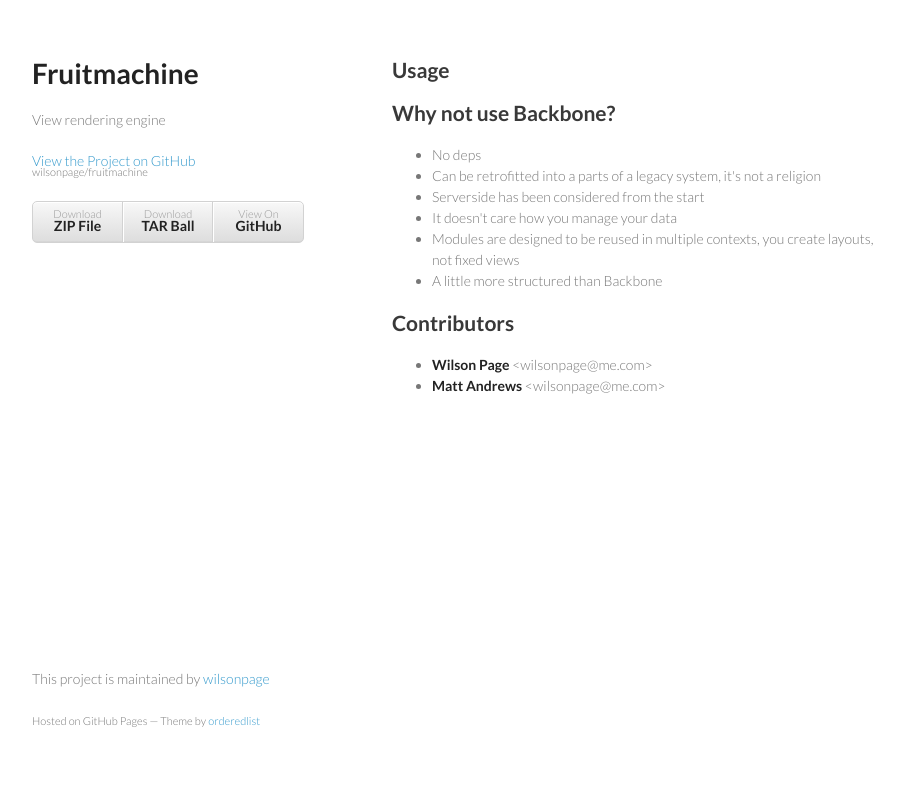
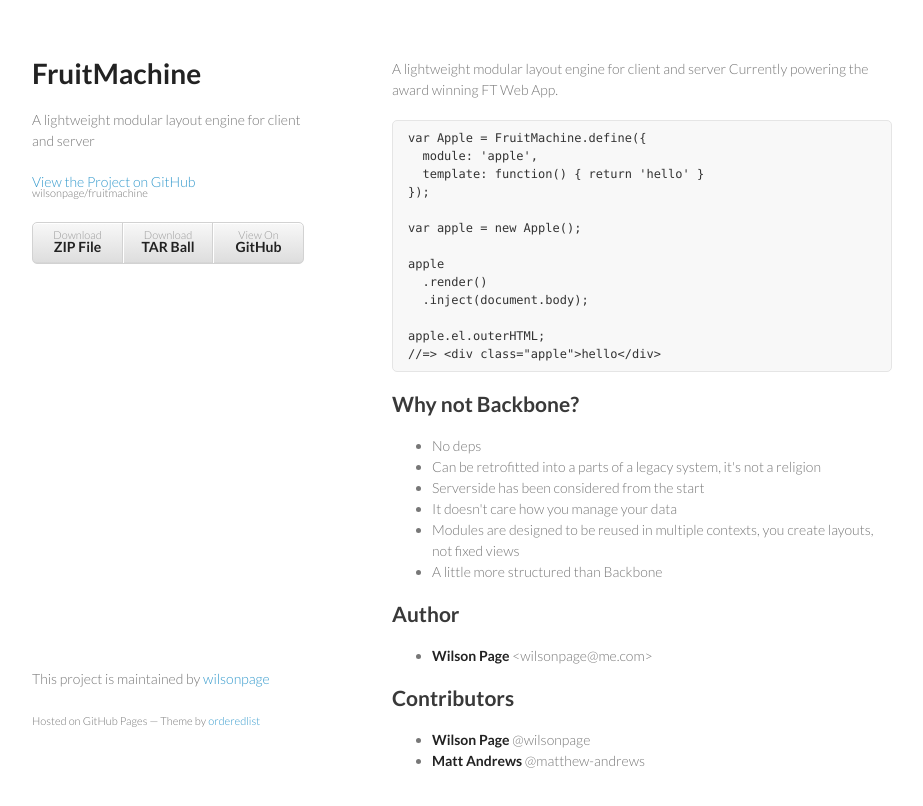
Before and after one commit to ftlabs/fruitmachine, a website: page index.html in a window 1280 px wide. Shown: the whole page, without its empty margins (178-1101 px from the left). Drawn offline with Linux system fonts and the light colour scheme.

Commit message:
Updated readme

```diff
--- a/index.html
+++ b/index.html
@@ -3,7 +3,7 @@
   <head>
     <meta charset="utf-8">
     <meta http-equiv="X-UA-Compatible" content="chrome=1">
-    <title>Fruitmachine by wilsonpage</title>
+    <title>FruitMachine by wilsonpage</title>
 
     <link rel="stylesheet" href="stylesheets/styles.css">
     <link rel="stylesheet" href="stylesheets/pygment_trac.css">
@@ -15,8 +15,8 @@
   <body>
     <div class="wrapper">
       <header>
-        <h1>Fruitmachine</h1>
-        <p>View rendering engine</p>
+        <h1>FruitMachine</h1>
+        <p>A lightweight modular layout engine for client and server</p>
 
         <p class="view"><a href="https://github.com/wilsonpage/fruitmachine">View the Project on GitHub <small>wilsonpage/fruitmachine</small></a></p>
 
@@ -28,8 +28,21 @@
         </ul>
       </header>
       <section>
-				<h2>Usage</h2>
-<h2>Why not use Backbone?</h2>
+				<p>A lightweight modular layout engine for client and server Currently powering the award winning FT Web App.</p>
+<pre><code class="lang-js">var Apple = FruitMachine.define({
+  module: &#39;apple&#39;,
+  template: function() { return &#39;hello&#39; }
+});
+
+var apple = new Apple();
+
+apple
+  .render()
+  .inject(document.body);
+
+apple.el.outerHTML;
+//=&gt; &lt;div class=&quot;apple&quot;&gt;hello&lt;/div&gt;</code></pre>
+<h2>Why not Backbone?</h2>
 <ul>
 <li>No deps</li>
 <li>Can be retrofitted into a parts of a legacy system, it&#39;s not a religion</li>
@@ -38,10 +51,14 @@
 <li>Modules are designed to be reused in multiple contexts, you create layouts, not fixed views</li>
 <li>A little more structured than Backbone</li>
 </ul>
+<h2>Author</h2>
+<ul>
+<li><strong>Wilson Page</strong> &lt;wilsonpage@me.com&gt;</li>
+</ul>
 <h2>Contributors</h2>
 <ul>
-<li><strong>Wilson Page</strong> &lt;wilsonpage@me.com&gt;</li>
-<li><strong>Matt Andrews</strong> &lt;wilsonpage@me.com&gt;</li>
+<li><strong>Wilson Page</strong> @wilsonpage</li>
+<li><strong>Matt Andrews</strong> @matthew-andrews</li>
 </ul>
 
       </section>
```
Also changed, not shown: README.md.
